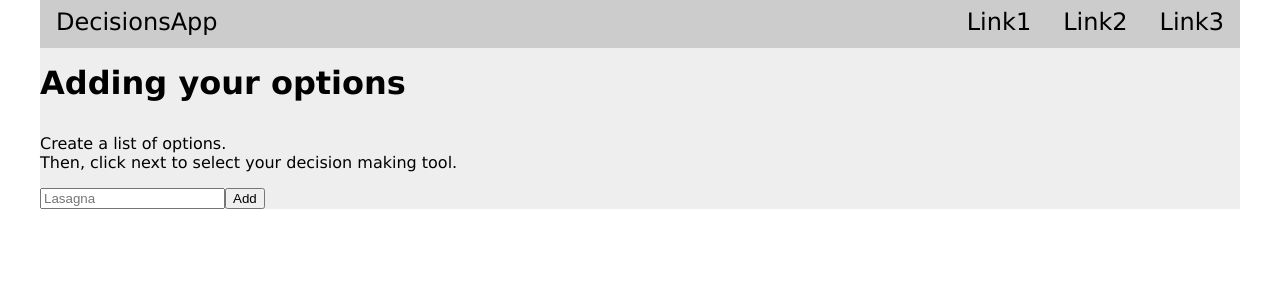
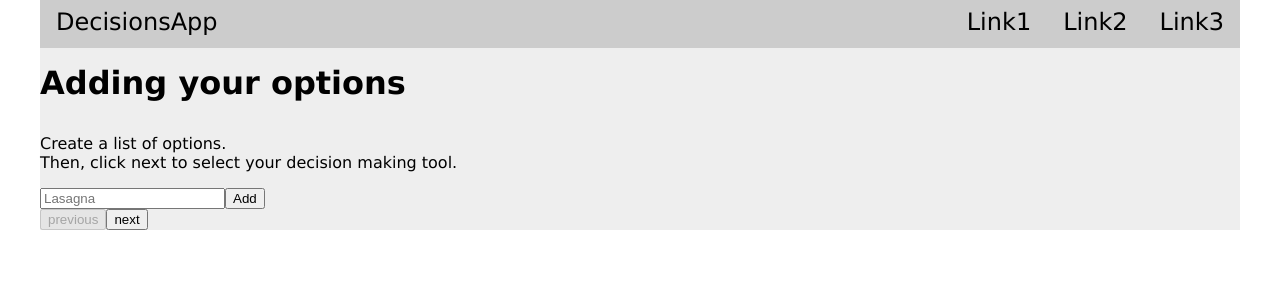
Before and after one commit to anthanhdoan/decisions-app, a React (Vite) app: page / in a window 1280 px wide. Shown: the top 300 px of the page. Built offline with nearby package versions, Linux system fonts and the light colour scheme.

Commit message:
Created a very basic multistep form

```diff
--- a/src/App.tsx
+++ b/src/App.tsx
@@ -1,12 +1,12 @@
 import "./App.css";
+import MultiStep from "./components/MultiStep";
 import NavBar from "./components/NavBar";
-import OptionsList from "./components/OptionsList";
 
 function App() {
   return (
     <div className="container">
       <NavBar />
-      <OptionsList />
+      <MultiStep></MultiStep>
     </div>
   );
 }
--- /dev/null
+++ b/src/components/MultiStep.tsx
@@ -0,0 +1,48 @@
+import { useState } from "react";
+import OptionsList from "./OptionsList";
+
+export default function MultiStep() {
+  const [step, setStep] = useState<number>(1);
+
+  const nextStep = () => {
+    setStep((prev) => prev + 1);
+  };
+
+  const prevStep = () => {
+    if (step > 1) {
+      setStep((prev) => prev - 1);
+    }
+  };
+
+  return (
+    <>
+      {step === 1 && (
+        <>
+          <OptionsList />
+          <button disabled>previous</button>
+          <button onClick={nextStep}>next</button>
+        </>
+      )}
+      {step === 2 && (
+        <>
+          <h1>Select your decision making helper</h1>
+          <p>[Dropdown menu with available tools]</p>
+          <p>[Paragraph element explaining what the tool does]</p>
+          <button onClick={prevStep}>previous</button>
+          <button onClick={nextStep}>next</button>
+        </>
+      )}
+      {step === 3 && (
+        <>
+          <h1>Confirmation</h1>
+          <p>
+            [Confirmation paragraph, e.g. "These are your options, and you'll
+            use X tool, is that correct?"]
+          </p>
+          <button onClick={prevStep}>Previous</button>
+          <button>Continue</button>
+        </>
+      )}
+    </>
+  );
+}
```
Also changed, not shown: 1 other file (tests, documents, lock files or other folders).
